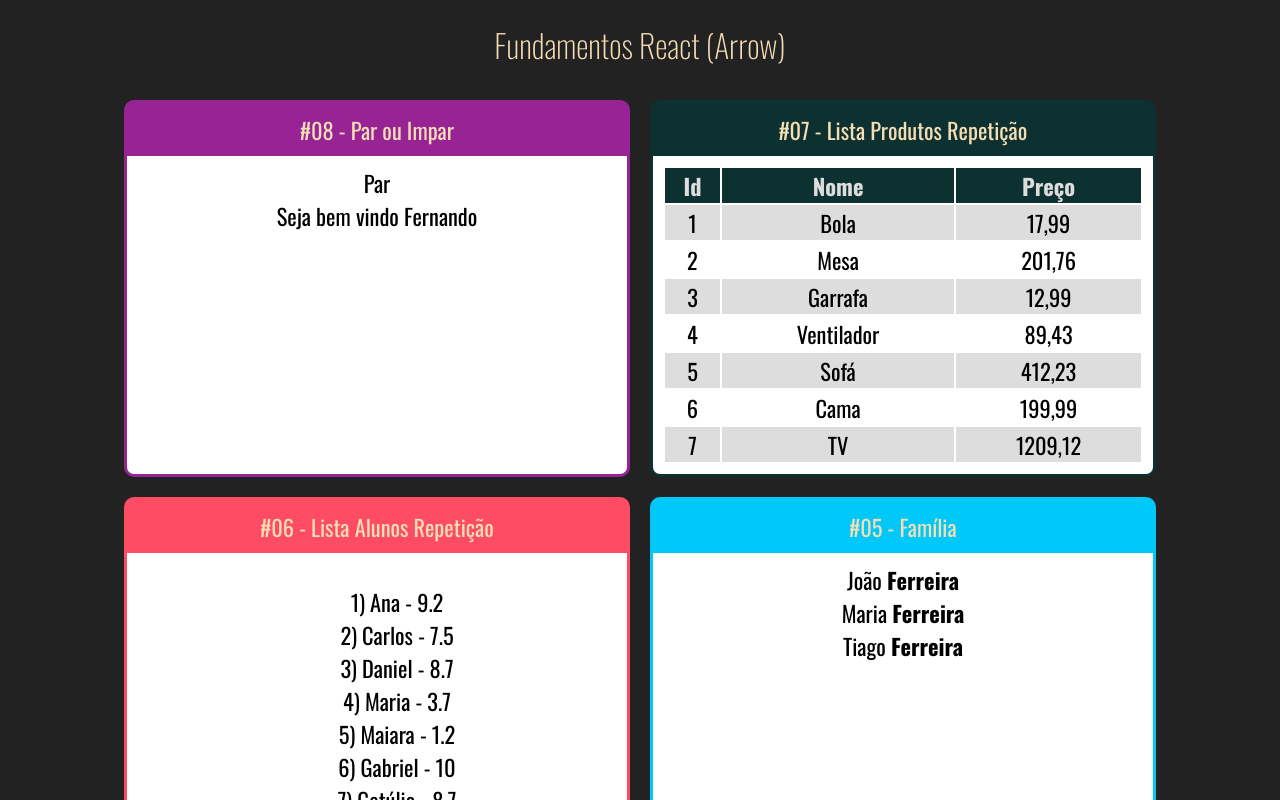
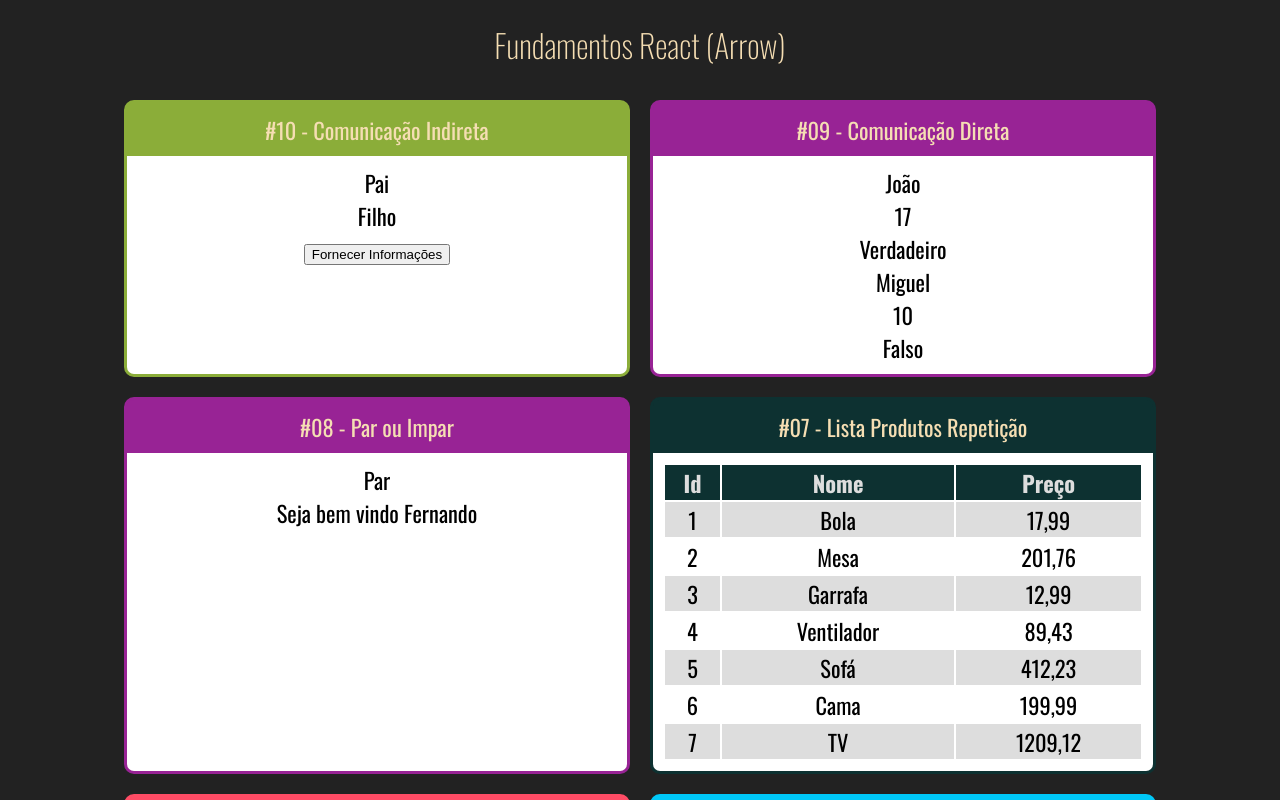
Before and after one commit to eversonps/react-fundamentos, a React (Create React App) app: page / in a window 1280 px wide. Shown: the top 800 px of the page. Built offline with nearby package versions, Linux system fonts and the light colour scheme.

Commit message:
Comunicação direta e indireta

```diff
--- a/src/App.jsx
+++ b/src/App.jsx
@@ -10,15 +10,26 @@ import FamiliaMembro from "./components/basicos/FamiliaMembro"
 import ListaAlunos from "./components/repeticao/ListaAlunos"
 import ParOuImpar from "./components/condicional/ParOuImpar"
 import UsuarioInfo from "./components/condicional/UsuarioInfo"
+import IndiretaPai from "./components/comunicacao/IndiretaPai"
+import DiretaPai from "./components/comunicacao/DiretaPai"
 
 import "./App.css"
 import ListaProdutos from "./components/repeticao/ListaProdutos"
+
 
 
 export default () => (
     <div className="App">
         <h1>Fundamentos React (Arrow)</h1>
         <div className="Cards">
+            <Card titulo="#10 - Comunicação Indireta" color="#8BAD39">
+                <IndiretaPai />
+            </Card>
+
+            <Card titulo="#09 - Comunicação Direta" color="#982395">
+                <DiretaPai />
+            </Card>
+
             <Card titulo="#08 - Par ou Impar" color="#982395">
                 <ParOuImpar numero={20}></ParOuImpar>
                 <UsuarioInfo usuario={{nome: "Fernando"}}></UsuarioInfo>
--- /dev/null
+++ b/src/components/comunicacao/DiretaFilha.jsx
@@ -0,0 +1,11 @@
+import React from "react"
+
+export default props=>{
+    return (
+        <div>
+            <div>{props.nome}</div>
+            <div>{props.idade}</div>
+            <div>{props.nerd ? "Verdadeiro" : "Falso"}</div>
+        </div>
+    )
+}
--- /dev/null
+++ b/src/components/comunicacao/DiretaPai.jsx
@@ -0,0 +1,10 @@
+import React from "react"
+import DiretaFilha from "./DiretaFilha"
+export default props=>{
+    return (
+        <div>
+            <DiretaFilha nome="João" idade={17} nerd={true}></DiretaFilha>
+            <DiretaFilha nome="Miguel" idade={10} nerd={false}></DiretaFilha>
+        </div>
+    )
+}
--- /dev/null
+++ b/src/components/comunicacao/IndiretaFilha.jsx
@@ -0,0 +1,10 @@
+import React from "react"
+
+export default props=>{
+    return (
+        <div>
+            <div>Filho</div>
+            <button onClick={()=>props.quandoClicar("João", 12, true)}>Fornecer Informações</button>
+        </div>
+    )
+}
--- /dev/null
+++ b/src/components/comunicacao/IndiretaPai.jsx
@@ -0,0 +1,15 @@
+import React from "react"
+import IndiretaFilha from "./IndiretaFilha"
+
+export default props=>{
+    function fornecerInformacoes(nome, idade, nerd){
+        console.log(nome, idade, nerd)
+    }
+
+    return (
+        <div>
+            <div>Pai</div>
+            <IndiretaFilha quandoClicar={fornecerInformacoes}></IndiretaFilha>
+        </div>
+    )
+}
```
